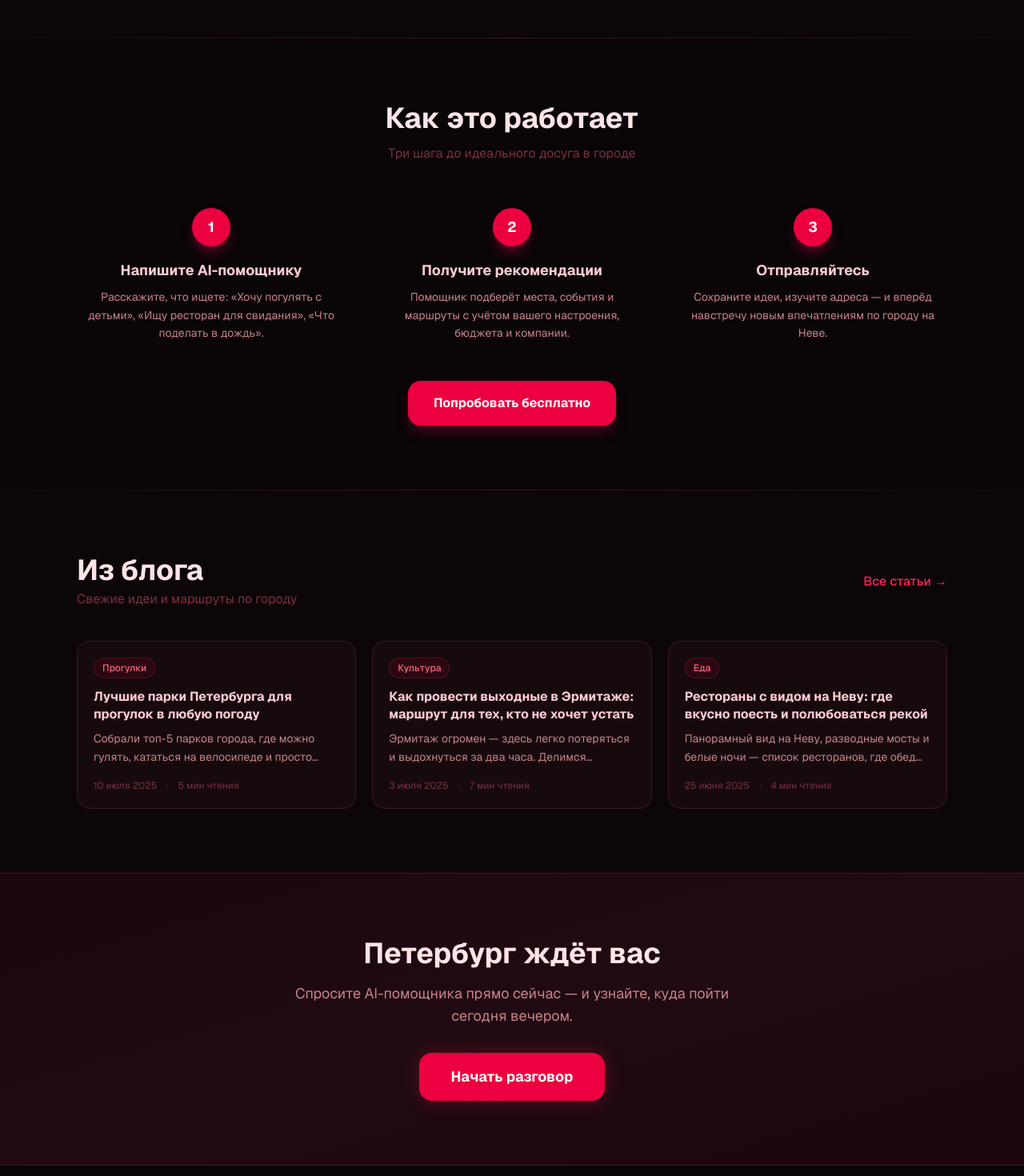
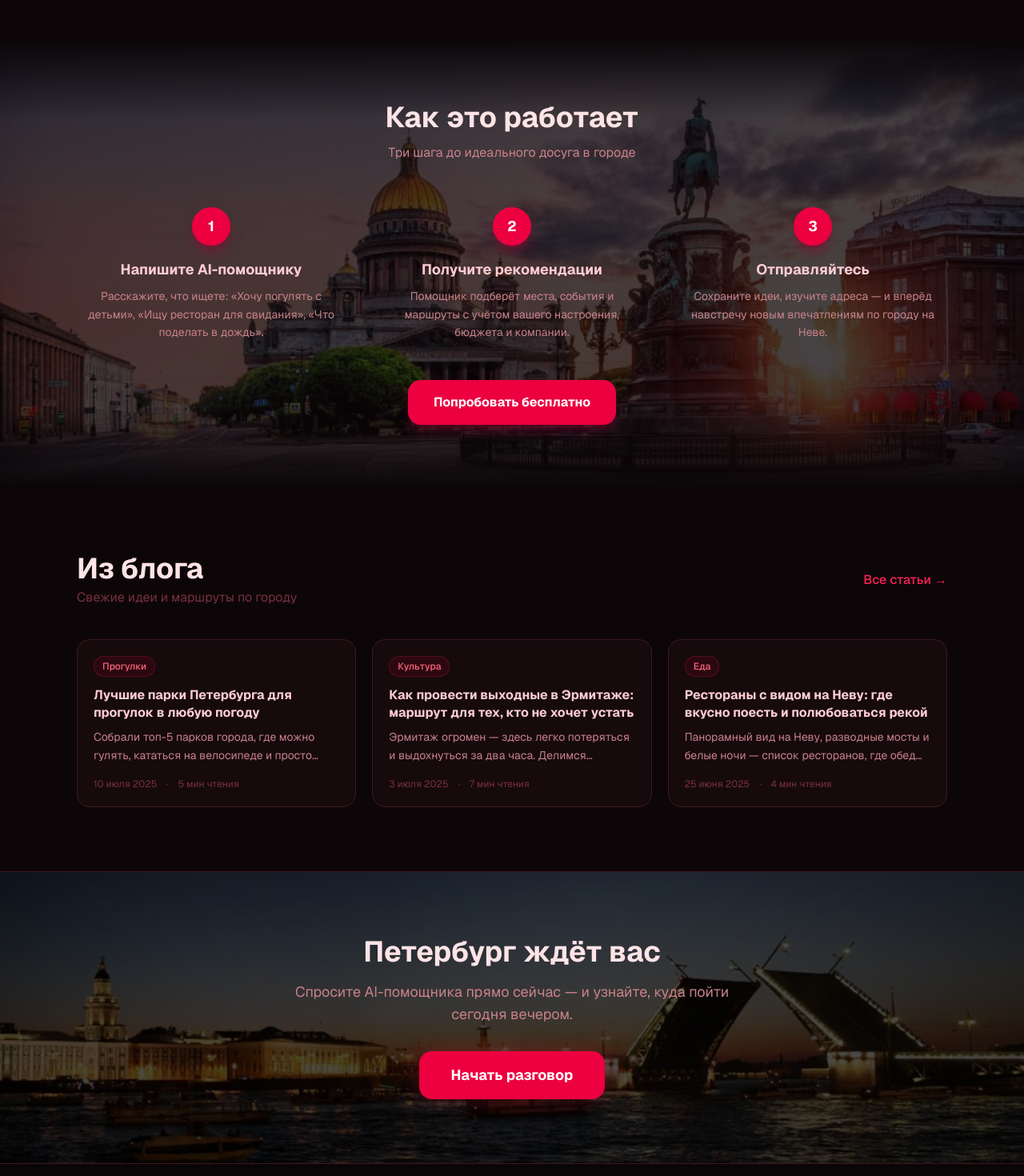
Before and after one commit to sachalysov/poydomsuda, a Next.js app: page / in a window 1280 px wide. Shown: the part 1260-2730 px from the top of the page at 80% size. Built offline with nearby package versions, Linux system fonts and the light colour scheme.

Commit message:
добавиле фото и переход для средней секции

```diff
--- a/src/app/page.tsx
+++ b/src/app/page.tsx
@@ -129,15 +129,20 @@ export default function HomePage() {
         </div>
       </section>
 
-      <div className="h-px bg-gradient-to-r from-transparent via-[#3D1820] to-transparent" />
+      {/* ── How it works ── */}
+      <section className="relative overflow-hidden py-20 bg-[#0A0507]">
+        <div
+          className="absolute inset-0 bg-cover bg-center bg-no-repeat"
+          style={{ backgroundImage: "url('/spb-how-it-works.png')" }}
+        />
+        <div className="absolute inset-0 bg-[#0A0507]/75" />
+        <div className="absolute inset-0 bg-[linear-gradient(to_bottom,#0A0507_0%,transparent_18%,transparent_82%,#0A0507_100%)]" />
 
-      {/* ── How it works ── */}
-      <section className="py-20 bg-[#0A0507]">
-        <div className="max-w-6xl mx-auto px-4 sm:px-6 lg:px-8">
+        <div className="relative max-w-6xl mx-auto px-4 sm:px-6 lg:px-8">
           <h2 className="text-3xl sm:text-4xl font-bold text-rose-100 text-center mb-3">
             Как это работает
           </h2>
-          <p className="text-[#7A3040] text-center mb-14 max-w-lg mx-auto">
+          <p className="text-[#C8828A] text-center mb-14 max-w-lg mx-auto">
             Три шага до идеального досуга в городе
           </p>
           <div className="grid grid-cols-1 md:grid-cols-3 gap-10">
@@ -162,8 +167,6 @@ export default function HomePage() {
           </div>
         </div>
       </section>
-
-      <div className="h-px bg-gradient-to-r from-transparent via-[#3D1820] to-transparent" />
 
       {/* ── Latest posts ── */}
       <section className="py-20 bg-[#0D0608]">
@@ -215,8 +218,14 @@ export default function HomePage() {
       </section>
 
       {/* ── CTA Banner ── */}
-      <section className="py-20 bg-gradient-to-br from-[#1A060C] via-[#200B12] to-[#1A060C] border-t border-[#3D1820]">
-        <div className="max-w-3xl mx-auto px-4 sm:px-6 lg:px-8 text-center">
+      <section className="relative overflow-hidden py-20 border-t border-[#3D1820]">
+        <div
+          className="absolute inset-0 bg-cover bg-center bg-no-repeat"
+          style={{ backgroundImage: "url('/spb-cta.png')" }}
+        />
+        <div className="absolute inset-0 bg-black/70" />
+
+        <div className="relative max-w-3xl mx-auto px-4 sm:px-6 lg:px-8 text-center">
           <h2 className="text-3xl sm:text-4xl font-bold text-rose-100 mb-4">
             Петербург ждёт вас
           </h2>
```
Also changed, not shown: public/spb-cta.png (added), public/spb-how-it-works.png (added).
